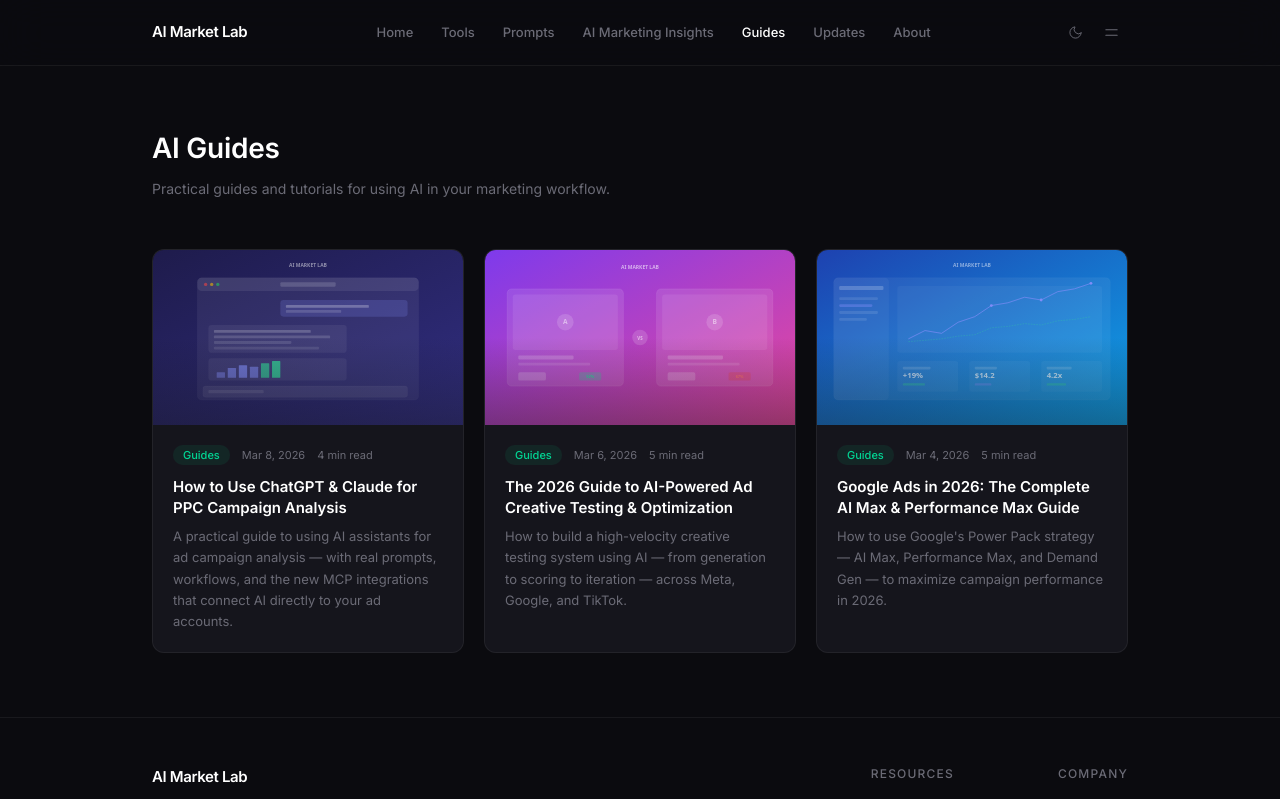
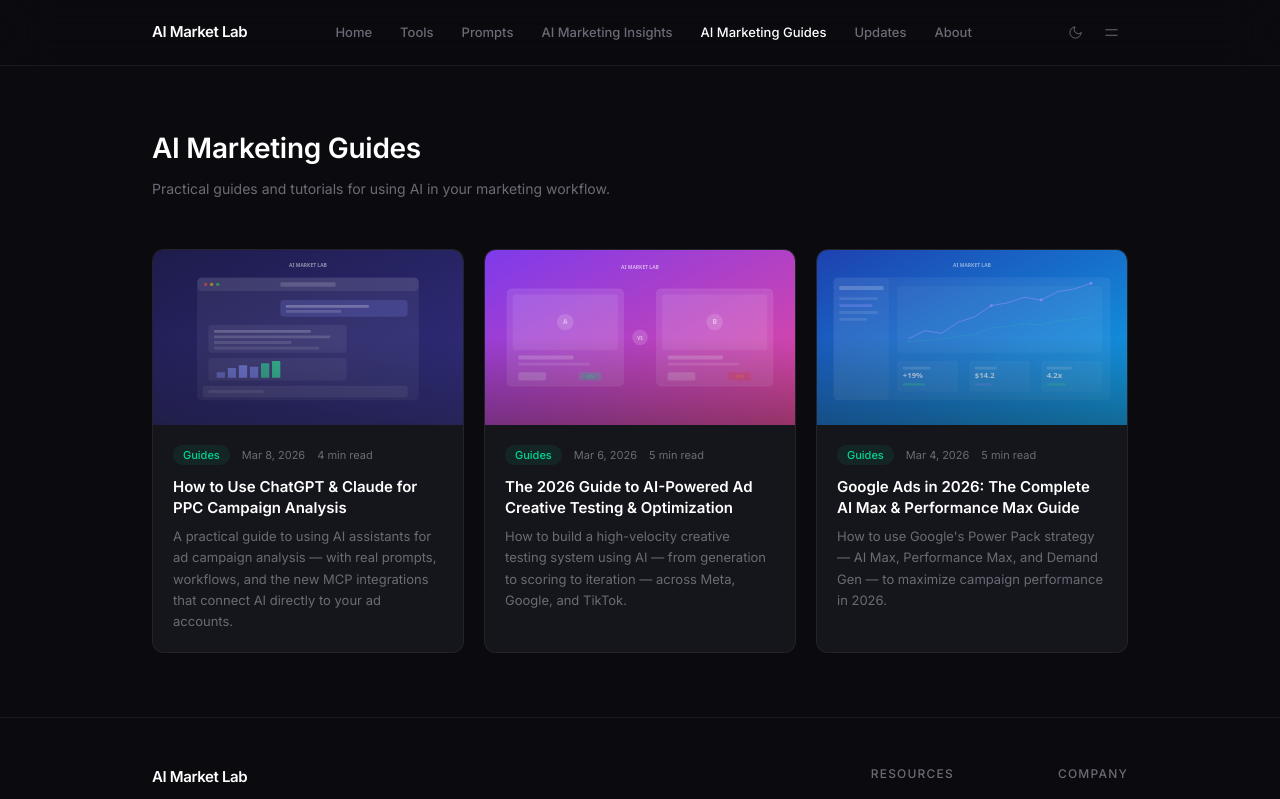
Before and after one commit to shubhamunavane/ai-marketing-lab, a Next.js app: page /guides in a window 1280 px wide. Shown: the top 799 px of the page. Built offline with nearby package versions, Linux system fonts and the light colour scheme.

Commit message:
Standardize naming to 'AI Marketing Guides' across navbar, footer, guides page, blog breadcrumb, and about page

```diff
--- a/app/about/page.tsx
+++ b/app/about/page.tsx
@@ -48,7 +48,7 @@ export default function AboutPage() {
                 desc: "The latest AI announcements from major ad platforms and tech companies.",
               },
               {
-                title: "AI Guides",
+                title: "AI Marketing Guides",
                 desc: "Step-by-step tutorials on using AI tools and features in your marketing workflow.",
               },
             ].map((item) => (
--- a/app/blog/[slug]/page.tsx
+++ b/app/blog/[slug]/page.tsx
@@ -44,7 +44,7 @@ export async function generateMetadata({
 const categoryLabels: Record<string, { label: string; href: string }> = {
   insights: { label: "AI Marketing Insights", href: "/insights" },
   tools: { label: "AI Tools", href: "/tools" },
-  guides: { label: "AI Guides", href: "/guides" },
+  guides: { label: "AI Marketing Guides", href: "/guides" },
   updates: { label: "AI Updates", href: "/updates" },
   prompts: { label: "AI Prompts", href: "/prompts" },
 };
--- a/app/guides/page.tsx
+++ b/app/guides/page.tsx
@@ -3,9 +3,9 @@ import { getPostsByCategory } from "@/lib/posts";
 import PostCard from "@/components/PostCard";
 
 export const metadata: Metadata = {
-  title: "AI Guides",
+  title: "AI Marketing Guides",
   description:
-    "Practical AI guides and tutorials for media buyers and advertisers.",
+    "Practical AI marketing guides and tutorials for media buyers and advertisers.",
 };
 
 export default function GuidesPage() {
@@ -15,7 +15,7 @@ export default function GuidesPage() {
     <div className="mx-auto max-w-5xl px-6 py-16">
       <div className="mb-12">
         <h1 className="heading-section mb-3 text-[var(--color-foreground)]">
-          AI Guides
+          AI Marketing Guides
         </h1>
         <p className="max-w-lg text-sm leading-relaxed text-[var(--color-muted)]">
           Practical guides and tutorials for using AI in your marketing
--- a/components/Footer.tsx
+++ b/components/Footer.tsx
@@ -25,7 +25,7 @@ export default function Footer() {
                 {[
                   { href: "/insights", label: "AI Marketing Insights" },
                   { href: "/tools", label: "Tools" },
-                  { href: "/guides", label: "Guides" },
+                  { href: "/guides", label: "AI Marketing Guides" },
                   { href: "/updates", label: "Updates" },
                   { href: "/prompts", label: "Prompts" },
                 ].map((link) => (
--- a/components/Navbar.tsx
+++ b/components/Navbar.tsx
@@ -63,7 +63,7 @@ export default function Navbar() {
     { href: "/tools", label: "Tools" },
     { href: "/prompts", label: "Prompts" },
     { href: "/insights", label: "AI Marketing Insights" },
-    { href: "/guides", label: "Guides" },
+    { href: "/guides", label: "AI Marketing Guides" },
     { href: "/updates", label: "Updates" },
     { href: "/about", label: "About" },
   ];
```
